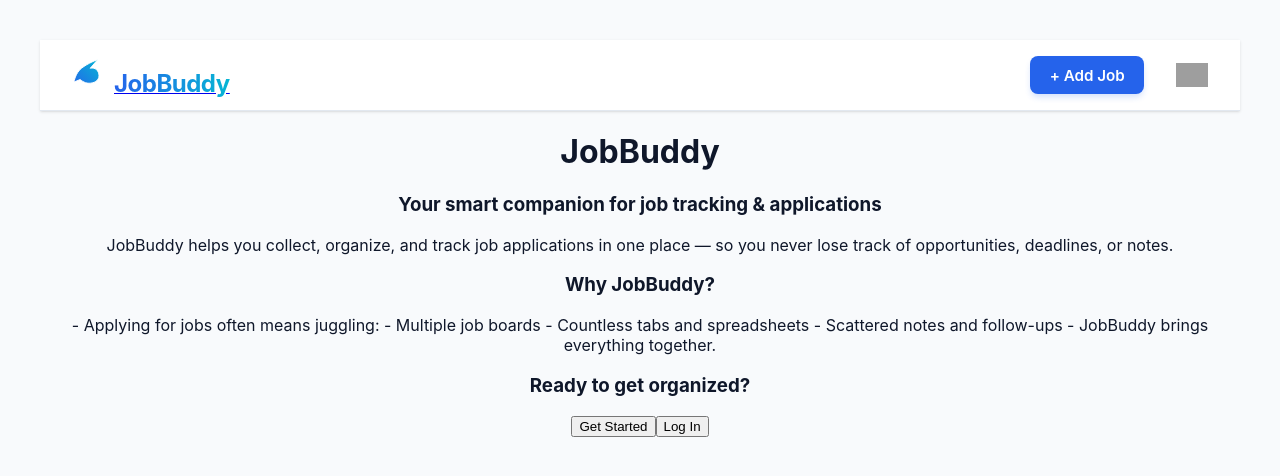
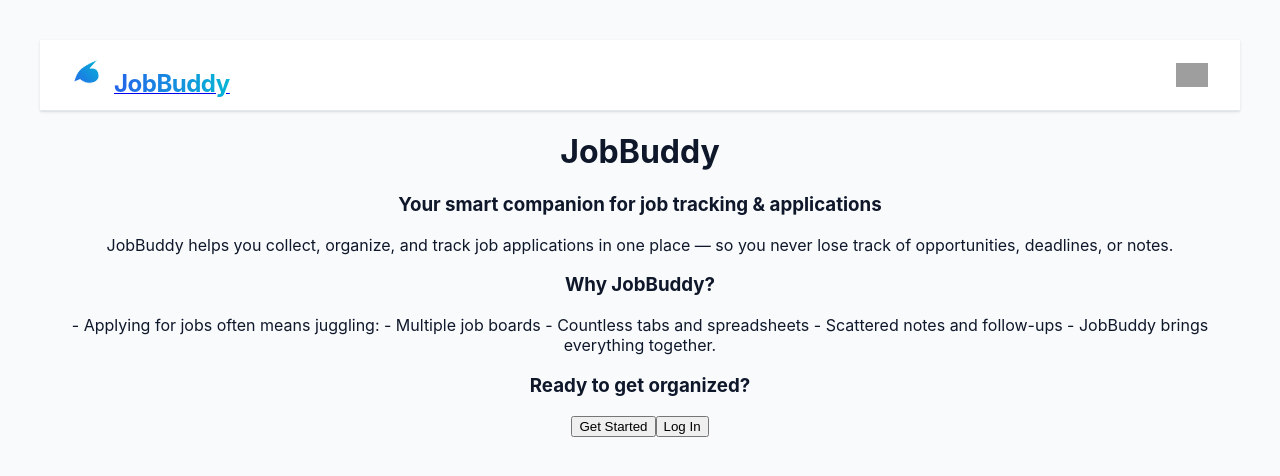
Before and after one commit to shuwangs/JobBuddy, a React app in the folder frontend/: page / in a window 1280 px wide. Shown: the top 476 px of the page. Built offline with nearby package versions, Linux system fonts and the light colour scheme; grey boxes are pictures that could not be loaded; the HTML template or start-up script is replaced by a standard one.

Commit message:
remove addjob button

```diff
--- a/frontend/src/components/Navbar.jsx
+++ b/frontend/src/components/Navbar.jsx
@@ -24,9 +24,9 @@ const Navbar = () => {
                 </div>
 
                 <div className="menu">
-                    <Link to="/addjob" className="btn-add">
+                    {/* <Link to="/addjob" className="btn-add">
                         + Add Job
-                    </Link>
+                    </Link> */}
 
                     <div className="user-profile">
                         <img
```
